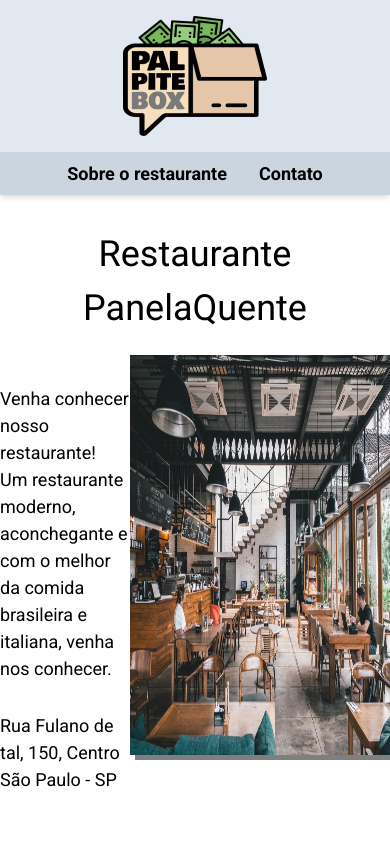
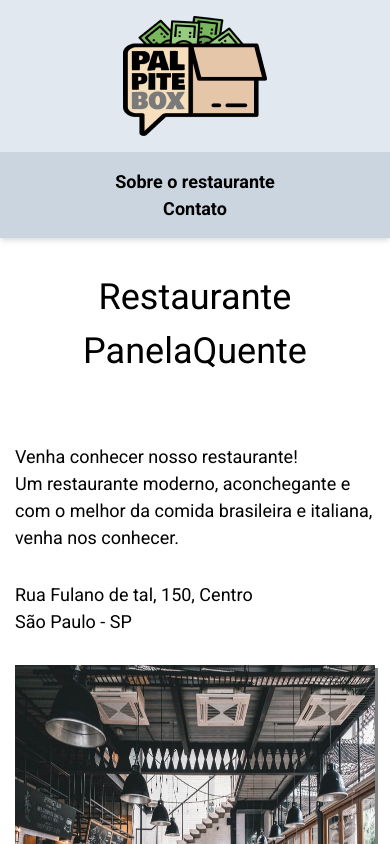
Before and after one commit to EduCintraBR/palpite-box, a Next.js app: page /sobre in a window 390 px wide. Shown: the top 844 px of the page. Built offline with nearby package versions, Linux system fonts and the light colour scheme.

Commit message:
Fix Responsible CSS

```diff
--- a/components/FormPage/Form/index.js
+++ b/components/FormPage/Form/index.js
@@ -86,7 +86,8 @@ const Form = ({ setSuccess, setRetorno }) => {
             </div>
 
             <button className="
-                px-20
+                px-8
+                lg:px-20
                 py-4
                 my-10
                 font-bold
--- a/components/HomeContent/index.js
+++ b/components/HomeContent/index.js
@@ -8,13 +8,14 @@ const HomeContent = () => {
     const { data, error } = useSWR('/api/get_promo', fetcher)
     return (
         <div className="flex flex-col">
-            <p className="font-bold mt-24 text-center text-sm">
+            <p className="font-bold mt-8 text-center text-sm">
                 O restaurante PanelaQuente sempre busca por atender melhor seus clientes. <br/>
                 Por isso, estamos sempre abertos a ouvir a sua opinião.
             </p>
 
             <button className="
-                px-20
+                px-8
+                lg:px-20
                 py-4
                 mt-10
                 font-bold
--- a/components/Navbar.js
+++ b/components/Navbar.js
@@ -3,9 +3,9 @@ import Link from 'next/link';
 
 const Navbar = () => {
     return (
-        <nav className="bg-gray-400 py-2 text-center shadow-md">
+        <nav className="bg-gray-400 lg:py-2 py-4 text-center shadow-md">
             <Link href="/sobre">
-                <a className="font-bold px-4 hover:opacity-75 text-lg ">Sobre o restaurante</a>
+                <a className="font-bold px-4 hover:opacity-75 text-lg lg:inline block">Sobre o restaurante</a>
             </Link>
             <Link href="/contato">
                 <a className="font-bold px-4 hover:opacity-75 text-lg">Contato</a>
--- a/css/styles.css
+++ b/css/styles.css
@@ -63,8 +63,27 @@
     grid-row: 1 / 2;
 }
 
+@media (max-width:500px) {
+    .gridSobre {
+        display: grid;
+        flex-wrap: wrap;
+        height: 700px;
+        grid-template-columns: 1fr;
+        grid-template-rows: 1fr 2fr;
+    }
+    .infoSobre {
+        margin: 15px;
+    }
+
+    .imgSobre {
+        grid-column: 1;
+        grid-row: 2;
+        margin: 15px;
+    }
+}
+
 .imgSobre > img {
     width: 600px;
     height: 400px;
-    box-shadow: 5px 5px rgba(0, 0, 0, 0.5);
+    box-shadow: 3px 3px rgba(0, 0, 0, 0.5);
 }
--- a/pages/contato.js
+++ b/pages/contato.js
@@ -4,8 +4,8 @@ import { FaLinkedin, FaGithub, FaLaptop } from 'react-icons/fa'
 
 const Contato = () => {
     return (
-        <div className="py-16">
-            <h1 className="text-center text-4xl text-green-800">Olá, eu sou o Eduardo Cintra</h1>
+        <div className="py-16 mx-4">
+            <h1 className="text-center text-3xl lg:text-4xl text-green-800">Olá, eu sou o Eduardo Cintra</h1>
             <p className="text-md text-center">Gostaria de me conhecer mais? Entre em contato comigo!</p>
             <div className="group-contact pt-8">
                 <ul>
```
Also changed, not shown: components/FormPage/Form/styles.module.css (+12 -0 lines).
